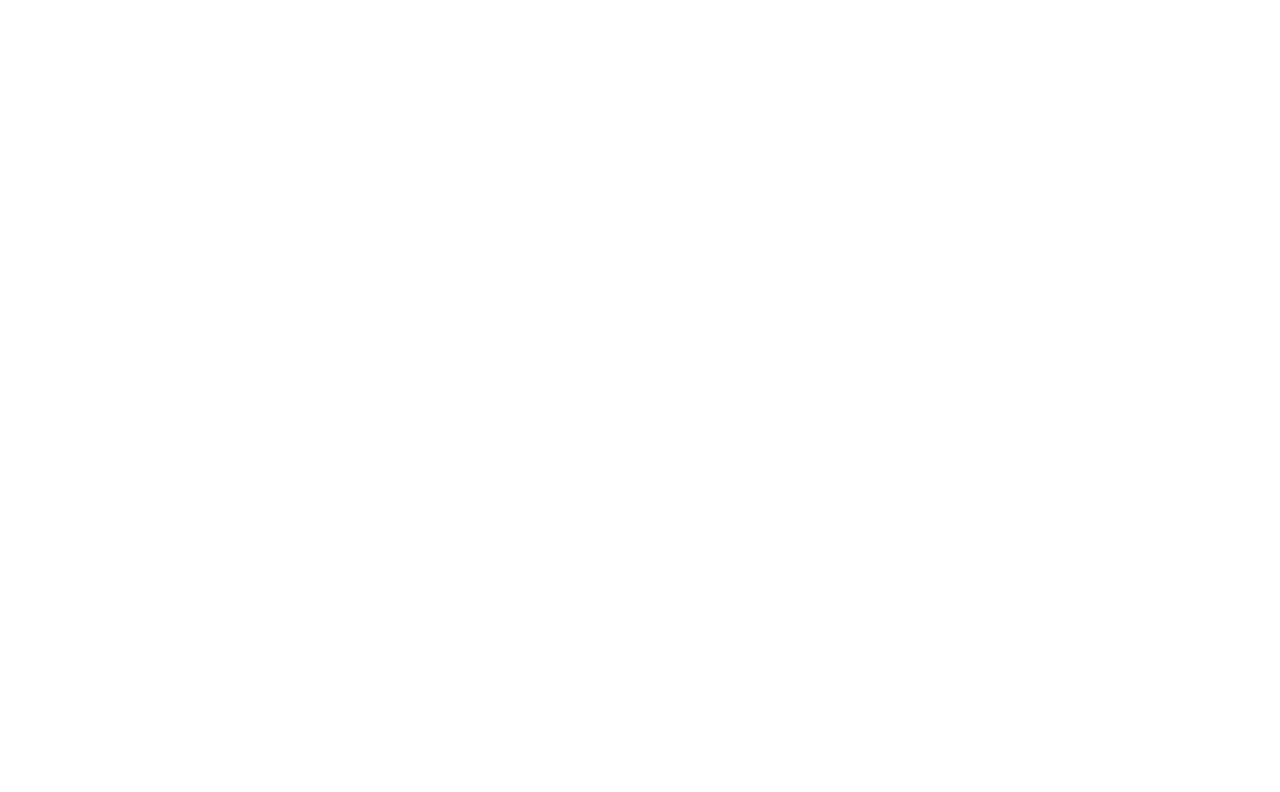
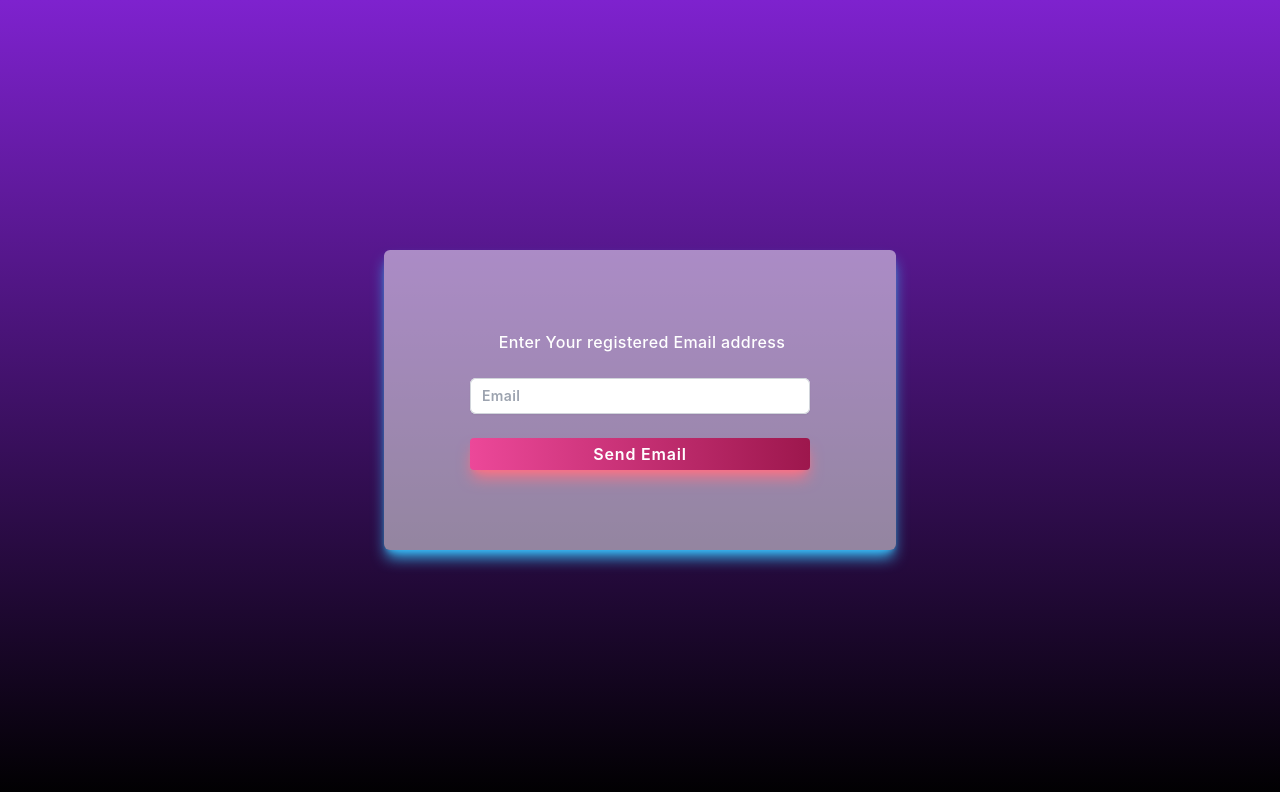
Before and after one commit to imprjde/fs-notekeeper-frontend, a React (Create React App) app: page /forgotPassword in a window 1280 px wide. Before the commit this address had no page. Shown: the top 792 px of the page. Built offline with nearby package versions, Linux system fonts and the light colour scheme.

Commit message:
Forgot password UI created

```diff
--- a/src/App.js
+++ b/src/App.js
@@ -1,6 +1,5 @@
 import "./App.css";
 import { BrowserRouter, Routes, Route } from "react-router-dom";
-import Header from "./components/Header";
 import Home from "./components/Home";
 import Login from "./components/Login";
 import SignUp from "./components/SignUp";
@@ -8,6 +7,7 @@
 import EditNote from "./components/EditNote";
 import Profile from "./components/Profile";
 import ResetPassword from "./components/ResetPassword";
+import ForgotPassword from "./components/ForgotPassword";
 
 function App() {
   return (
@@ -22,6 +22,7 @@
           <Route path="/createNote" element={<CreateNote />} />
           <Route path="/editNote/:id" element={<EditNote />} />
           <Route path="/:id/reset" element={<ResetPassword />} />
+          <Route path="/forgotPassword" element={<ForgotPassword />} />
         </Routes>
       </BrowserRouter>
     </div>
--- /dev/null
+++ b/src/components/ForgotPassword.jsx
@@ -0,0 +1,50 @@
+import React, { useState } from "react";
+
+const ForgotPassword = () => {
+  const [isLoading, setIsLoading] = useState(false);
+  const emailResetLoader = (
+    <div className="flex space-x-1 m-auto items-center ">
+      <div className="h-3 w-3 my-1.5 bg-white rounded-full animate-bounce [animation-delay:-0.3s]"></div>
+      <div className="h-3 w-3 my-1.5 bg-white rounded-full animate-bounce [animation-delay:-0.23s]"></div>
+      <div className="h-3 w-3 my-1.5 bg-white rounded-full animate-bounce"></div>
+    </div>
+  );
+
+  const handleSubmit = (e) => {
+    e.preventDefault();
+    setIsLoading(true);
+    setTimeout(() => {
+      setIsLoading(false);
+    }, 5000);
+  };
+  return (
+    <div className="h-screen flex m-auto justify-center items-center bg-gradient-to-b from-purple-700 to-black">
+      <div className="bg-white shadow-lg shadow-sky-400 rounded-md  md:w-[40%] bg-opacity-50 px-10 py-20">
+        <form
+          onSubmit={handleSubmit}
+          className="flex flex-col m-auto justify-center space-y-6"
+        >
+          <label
+            htmlFor="password"
+            className="block m tracking-wide text-base font-medium leading-6 text-white text- ml-1"
+          >
+            Enter Your registered Email address
+          </label>
+          <input
+            placeholder="Email"
+            type="email"
+            className="block w-[280px] md:w-[340px] font-semibold tracking-wide m-auto rounded-md border-0 py-1.5 text-black shadow-sm ring-1 ring-inset ring-gray-300 placeholder:text-gray-400 focus:ring-2 focus:ring-inset focus:ring-indigo-600 sm:text-sm sm:leading-6 pr-10"
+          />
+          <button
+            type="submit"
+            className=" w-[280px]  md:w-[340px] m-auto  justify-center flex items-center bg-gradient-to-r py-1 text-white tracking-wider font-semibold rounded-[4px] from-pink-500  to-pink-800 shadow-lg shadow-rose-400"
+          >
+            {isLoading ? emailResetLoader : "Send Email"}
+          </button>
+        </form>
+      </div>
+    </div>
+  );
+};
+
+export default ForgotPassword;
--- a/src/components/Login.jsx
+++ b/src/components/Login.jsx
@@ -13,15 +13,6 @@
   const [isLoading, setIsLoading] = useState(false);
   const [errorMessage, setErrorMessage] = useState("");
   const navigate = useNavigate();
-
-  // const gradientStyle = {
-  //   background: "linear-gradient(rgb(56, 189, 248), rgb(186, 230, 253))",
-  //   height: "100vh",
-  //   display: "flex",
-  //   justifyContent: "center",
-  //   alignItems: "center",
-  //   color: "white",
-  // };
 
   const LoginLoader = (
     <div className="flex space-x-1 m-auto items-center ">
@@ -120,9 +111,12 @@
                   Password
                 </label>
                 <div className="text-sm cursor-pointer">
-                  <span className="font-semibold text-gray-800 hover:text-gray-900">
-                    {/* Forgot password? */}
-                  </span>
+                  <Link
+                    to="/forgotPassword"
+                    className="font-semibold text-gray-800 hover:text-gray-900"
+                  >
+                    Forgot password?
+                  </Link>
                 </div>
               </div>
               <div className="mt-2 relative rounded-md shadow-sm">
--- a/src/components/ResetPassword.jsx
+++ b/src/components/ResetPassword.jsx
@@ -14,11 +14,6 @@
   const [isLoading, setIsLoading] = useState(false);
   const [errorMessage, setErrorMessage] = useState(null);
   const navigate = useNavigate();
-
-  const gradientStyle = {
-    background:
-      "linear-gradient(90deg, rgba(2,0,36,1) 23%, rgba(9,9,121,1) 48%, rgba(0,212,255,1) 100%)",
-  };
 
   console.log(isLoading);
 
@@ -70,10 +65,7 @@
     }
   };
   return (
-    <div
-      className="min-h-screen h-screen  m-auto flex flex-col justify-center items-center pb-10"
-      style={gradientStyle}
-    >
+    <div className="min-h-screen h-screen bg-gradient-to-b from-purple-700  to-black m-auto flex flex-col justify-center items-center pb-10">
       <ToastContainer />
       {errorMessage && (
         <div className="absolute top-64 md:top-24  m-auto w-[90%] md:w-[31%] left-0 right-0 text-red-500 p-2 text-center">
--- a/src/store.js
+++ /dev/null
@@ -1,21 +0,0 @@
-import { createStore, combineReducers, applyMiddleware } from "redux";
-import { thunk } from "redux-thunk";
-import { composeWithDevTools } from "@redux-devtools/extension";
-import { userLoginReducer } from "./reducers/userReducers";
-
-const reducer = combineReducers({
-  //This will contain reducers
-  userLogin: userLoginReducer,
-});
-
-const initialState = {};
-
-const middleware = [thunk];
-
-const store = createStore(
-  reducer,
-  initialState,
-  composeWithDevTools(applyMiddleware(...middleware))
-);
-
-export default store;
```
